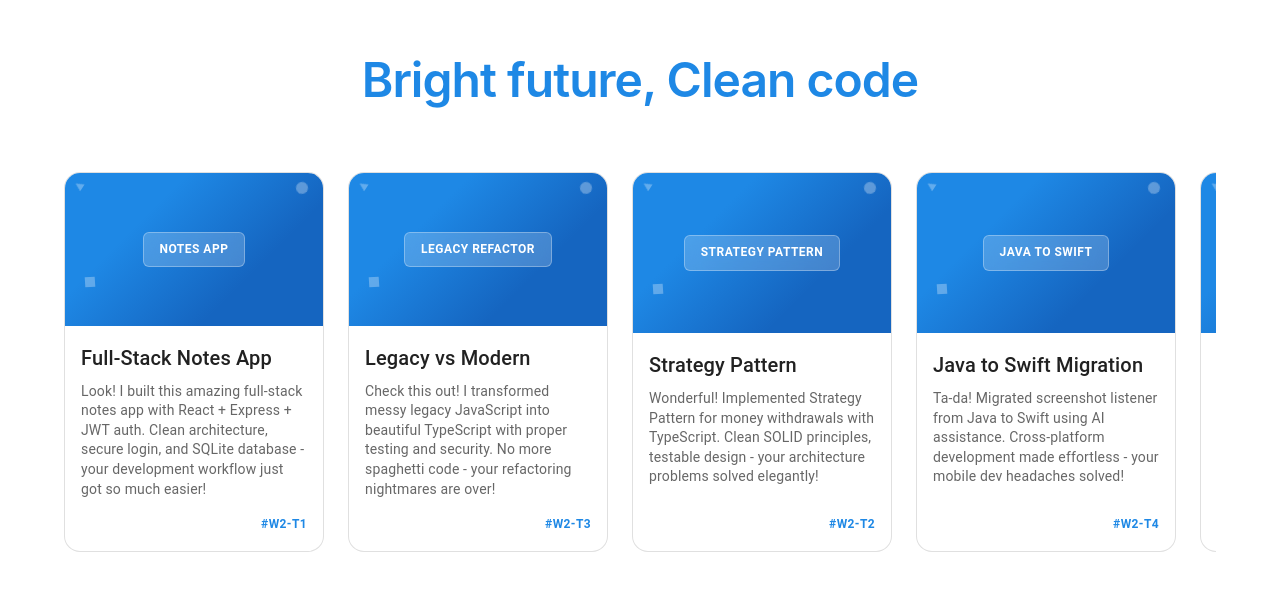
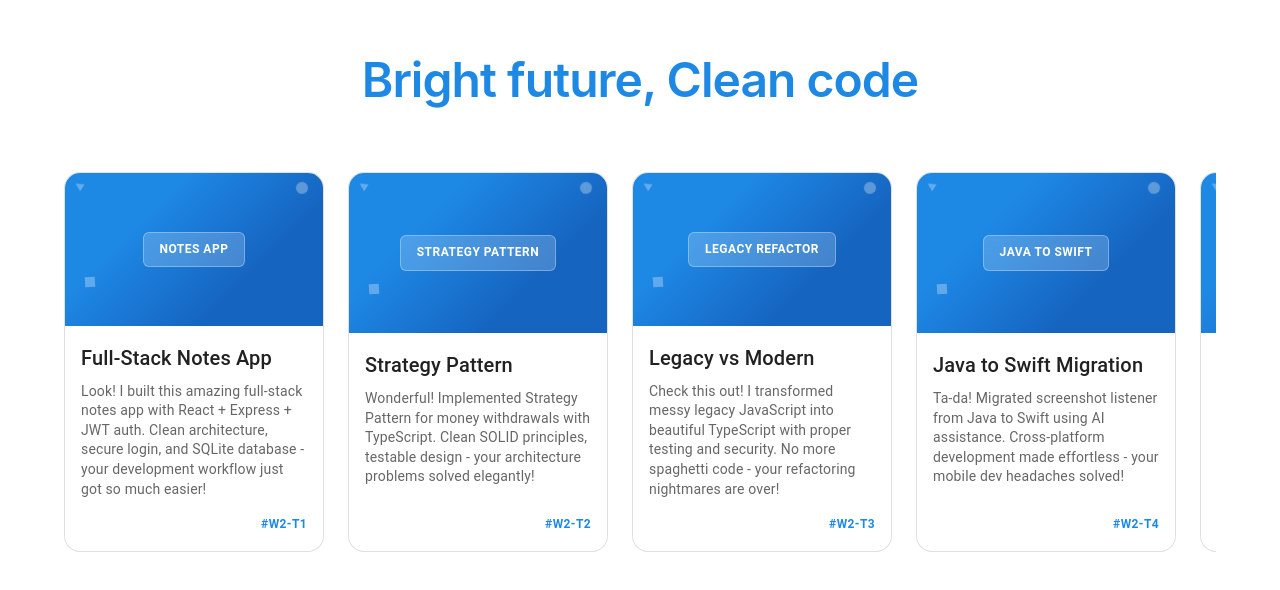
Before and after one commit to rahulideas2it/I2I-ai-tasks, a React (Vite) app in the folder apps/main/: page / in a window 1280 px wide. Shown: the part 906-1496 px from the top of the page. Built offline with nearby package versions, Linux system fonts and the light colour scheme.

Commit message:
fix: Correct task order - W2-T2 Strategy Pattern before W2-T3 Legacy Modern

```diff
--- a/apps/main/src/components/ContentSection.tsx
+++ b/apps/main/src/components/ContentSection.tsx
@@ -9,8 +9,8 @@ const SampleCard = ({ index, isEvil }: { index: number, isEvil: boolean }) => {
   const handleCardClick = () => {
     const routes = [
       '/task/notes-app',
+      '/task/strategy-pattern',
       '/task/legacy-modern',
-      '/task/strategy-pattern',
       '/task/java-swift-conversion',
       '/task/popup-component-task',
       '/task/shopping-cart',
@@ -45,17 +45,17 @@ const SampleCard = ({ index, isEvil }: { index: number, isEvil: boolean }) => {
   ]
 
   const titles = [
-    'NOTES APP', 'LEGACY REFACTOR', 'STRATEGY PATTERN', 'JAVA TO SWIFT', 'POPUP COMPONENT', 'TDD CART', 'SECURITY TESTING', 'EDGE CASES', 'GILDED ROSE', 'PERFORMANCE FIXES'
+    'NOTES APP', 'STRATEGY PATTERN', 'LEGACY REFACTOR', 'JAVA TO SWIFT', 'POPUP COMPONENT', 'TDD CART', 'SECURITY TESTING', 'EDGE CASES', 'GILDED ROSE', 'PERFORMANCE FIXES'
   ]
 
   const headers = [
-    'Full-Stack Notes App', 'Legacy vs Modern', 'Strategy Pattern', 'Java to Swift Migration', 'Admission Toggle Popup', 'TDD Shopping Cart', 'Legacy Security Testing', 'Edge Case Discovery', 'Gilded Rose Kata', 'Performance Fixes'
+    'Full-Stack Notes App', 'Strategy Pattern', 'Legacy vs Modern', 'Java to Swift Migration', 'Admission Toggle Popup', 'TDD Shopping Cart', 'Legacy Security Testing', 'Edge Case Discovery', 'Gilded Rose Kata', 'Performance Fixes'
   ]
 
   const goodContents = [
     'Look! I built this amazing full-stack notes app with React + Express + JWT auth. Clean architecture, secure login, and SQLite database - your development workflow just got so much easier!',
+    'Wonderful! Implemented Strategy Pattern for money withdrawals with TypeScript. Clean SOLID principles, testable design - your architecture problems solved elegantly!',
     'Check this out! I transformed messy legacy JavaScript into beautiful TypeScript with proper testing and security. No more spaghetti code - your refactoring nightmares are over!',
-    'Wonderful! Implemented Strategy Pattern for money withdrawals with TypeScript. Clean SOLID principles, testable design - your architecture problems solved elegantly!',
     'Ta-da! Migrated screenshot listener from Java to Swift using AI assistance. Cross-platform development made effortless - your mobile dev headaches solved!',
     'Voilà! Reusable popup component with perfect accessibility built through AI workflow. Component library dreams come true - your UI consistency problems vanished!',
     'Behold! Perfect TDD shopping cart with 100% test coverage using React + TypeScript + Jest. Red-Green-Refactor made simple - your testing anxiety is cured!',
@@ -67,8 +67,8 @@ const SampleCard = ({ index, isEvil }: { index: number, isEvil: boolean }) => {
 
   const evilContents = [
     'Look what I whipped up while you were sipping your coffee! Full-stack notes app with "secure" auth - took me 30 minutes, how long would it take you? 😏',
+    'Implemented Strategy Pattern while you were googling "what is SOLID principles". Banking withdrawal logic with perfect abstraction - basic computer science, really!',
     'Oh this? Just casually refactored legacy code to modern TypeScript during your lunch break. Hope you enjoyed that sandwich while I solved your technical debt!',
-    'Implemented Strategy Pattern while you were googling "what is SOLID principles". Banking withdrawal logic with perfect abstraction - basic computer science, really!',
     'Migrated Java to Swift during your tea break! Cross-platform development completed while you were choosing which biscuit to dunk. Impressive, right?',
     'Crafted this popup component while you were scrolling social media. AI-assisted development at its finest - maybe try it sometime?',
     'Built this TDD shopping cart while you were debugging that simple function. 100% test coverage achieved faster than your morning standup meeting!',
@@ -217,7 +217,7 @@ const SampleCard = ({ index, isEvil }: { index: number, isEvil: boolean }) => {
           mt: 2,
           alignSelf: 'flex-end'
         }}>
-          {['#W2-T1', '#W2-T3', '#W2-T2', '#W2-T4', '#W2-T5', '#W3-T1', '#W3-T2', '#W3-T3', '#W4-T1', '#W5-T1'][index]}
+          {['#W2-T1', '#W2-T2', '#W2-T3', '#W2-T4', '#W2-T5', '#W3-T1', '#W3-T2', '#W3-T3', '#W4-T1', '#W5-T1'][index]}
         </Typography>
       </Box>
     </Box>
```
